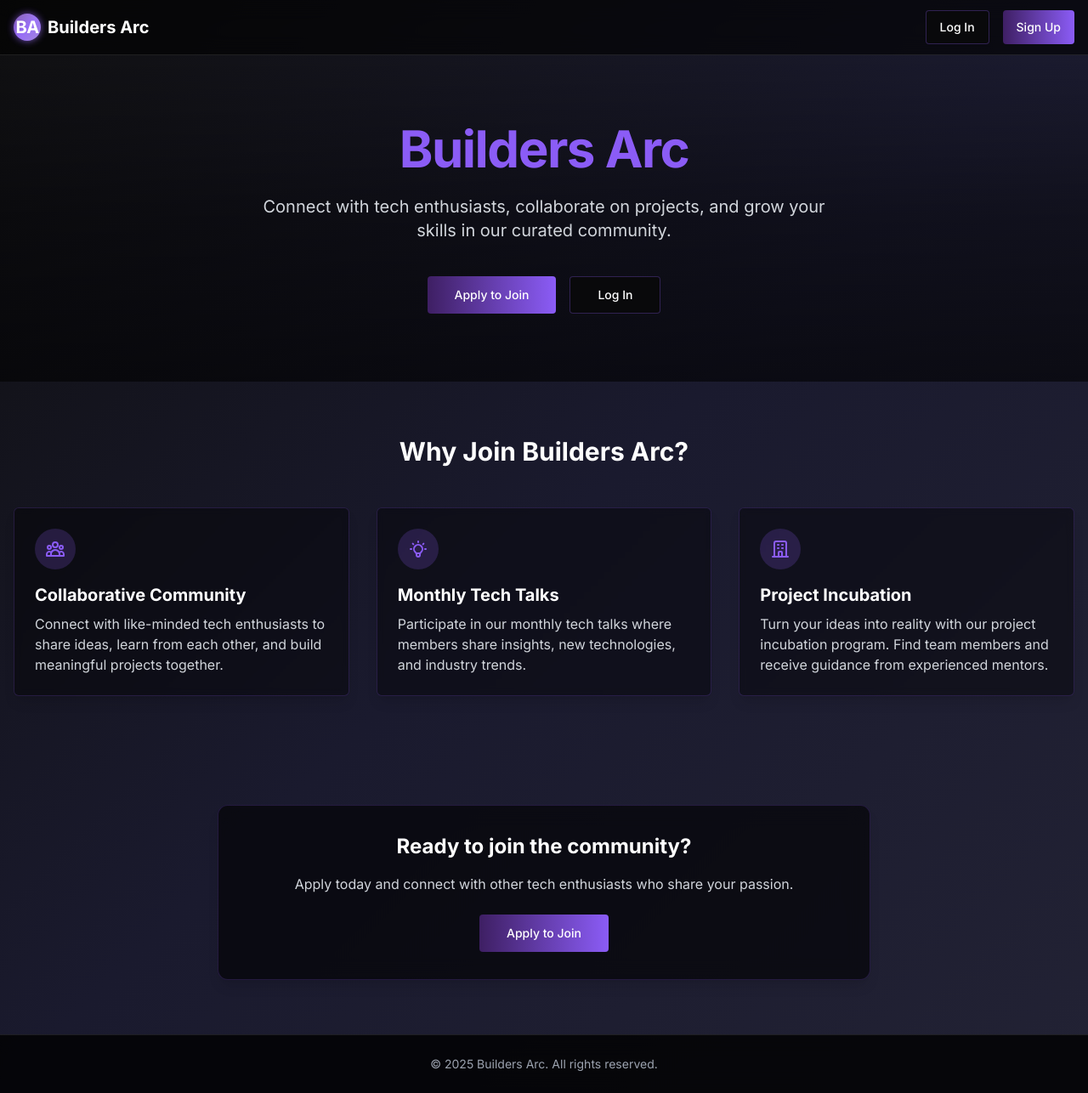
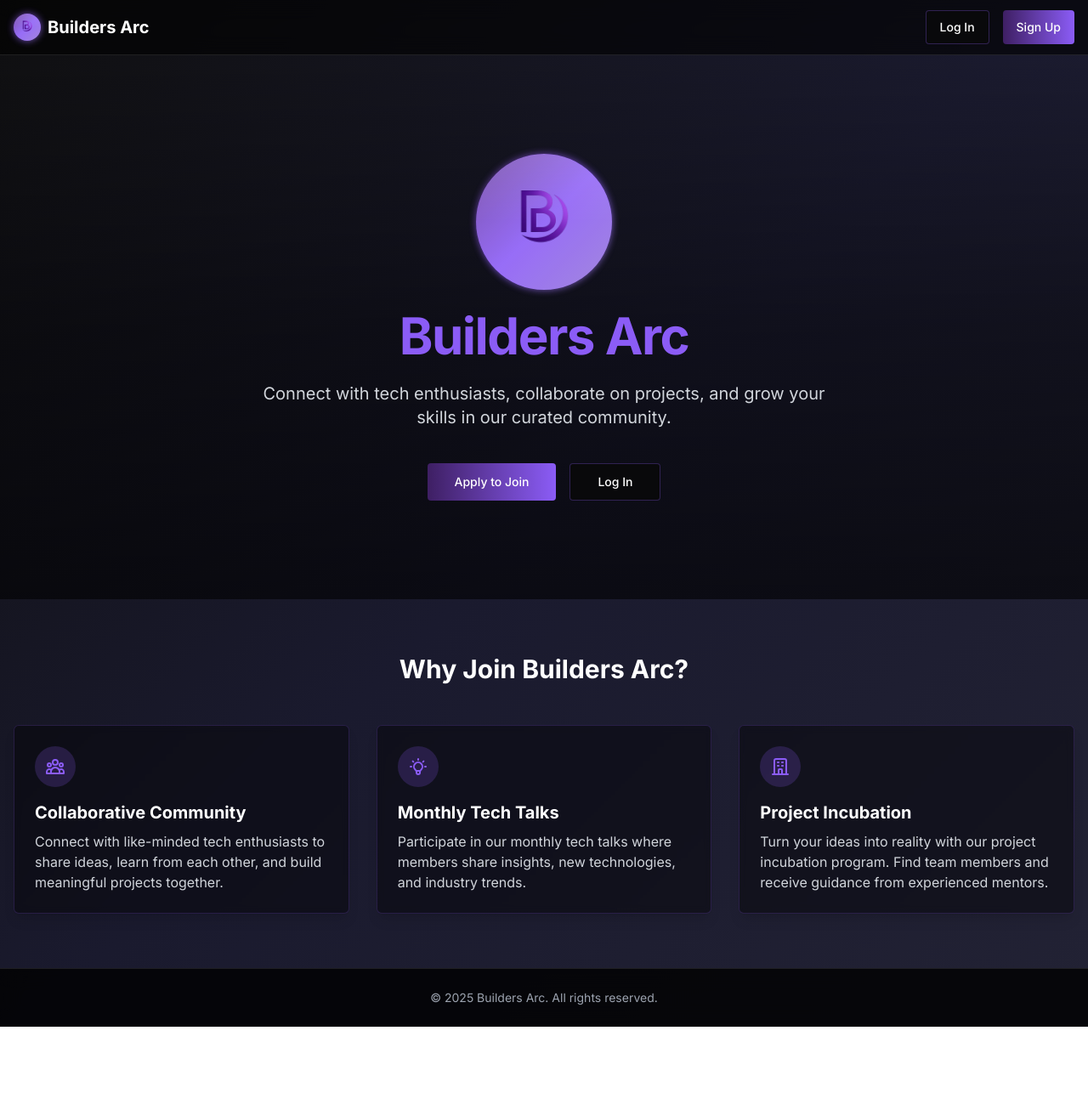
Before and after one commit to Abishai95141/arc-auth-gatekeeper-system-18, a React (Vite) app: page / in a window 1280 px wide. Shown: the whole page at 85% size. After the commit the page ends 1208 px from the top, so only its background shows below. Built offline with nearby package versions, Linux system fonts and the light colour scheme.

Commit message:
feat: Update logo and landing page content
- Replaced the "BA" logo with an image.
- Added the logo to the center of the landing page.
- Removed the bottom "Apply to Join" section and kept only one button in the center.

```diff
--- a/src/components/Logo.tsx
+++ b/src/components/Logo.tsx
@@ -9,8 +9,12 @@ export const Logo: React.FC<{ className?: string }> = ({ className }) => (
       <div className="absolute inset-0 bg-white/10 rounded-full"></div>
       {/* Bevel effect */}
       <div className="absolute inset-0 bg-gradient-to-b from-white/20 to-transparent opacity-50 rounded-t-full" style={{ height: '50%' }}></div>
-      {/* Content */}
-      <span className="text-xl font-bold relative z-10 tracking-tight">BA</span>
+      {/* Logo image */}
+      <img
+        src="/lovable-uploads/0f4a44f5-a6f9-4c0c-b55b-e5efc017ea50.png"
+        alt="Builders Arc"
+        className="w-3/4 h-3/4 object-contain relative z-10"
+      />
     </div>
   </div>
 );
--- a/src/pages/Index.tsx
+++ b/src/pages/Index.tsx
@@ -34,8 +34,11 @@ const Index = () => {
       </header>
 
       <main className="flex-1">
-        <section className="bg-gradient-to-b from-transparent via-black/40 to-black/60 py-20 text-center">
-          <div className="container px-4 animate-fade-in">
+        <section className="flex flex-col items-center justify-center bg-gradient-to-b from-transparent via-black/40 to-black/60 py-20 text-center min-h-[80vh]">
+          <div className="container px-4 animate-fade-in flex flex-col items-center">
+            {/* Centered Logo */}
+            <Logo className="h-40 w-40 mb-6" />
+
             <h1 className="mb-6 text-4xl font-extrabold tracking-tight sm:text-5xl md:text-6xl">
               <span className="text-arc-accent">Builders Arc</span>
             </h1>
@@ -109,29 +112,6 @@ const Index = () => {
             </div>
           </div>
         </section>
-
-        <section className="py-16">
-          <div className="container px-4">
-            <div className="mx-auto max-w-3xl rounded-xl border border-arc-accent/20 bg-black/60 p-8 backdrop-blur-md shadow-lg animate-fade-in">
-              <h2 className="mb-4 text-center text-2xl font-bold text-white">Ready to join the community?</h2>
-              <p className="mb-6 text-center text-gray-300">
-                Apply today and connect with other tech enthusiasts who share your passion.
-              </p>
-              <div className="flex justify-center">
-                <Link to="/signup">
-                  <Button
-                    size="lg"
-                    className="bg-gradient-to-r from-arc-secondary to-arc-accent text-white
-                    transition-all duration-300 ease-out hover:from-arc-accent hover:to-arc-light hover:scale-[1.04]
-                    hover:shadow-[0_4px_20px_rgba(139,92,246,0.5)]"
-                  >
-                    Apply to Join
-                  </Button>
-                </Link>
-              </div>
-            </div>
-          </div>
-        </section>
       </main>
 
       <footer className="border-t border-white/10 bg-black/80 backdrop-blur-md py-6">
```
Also changed, not shown: public/lovable-uploads/0f4a44f5-a6f9-4c0c-b55b-e5efc017ea50.png (added).
